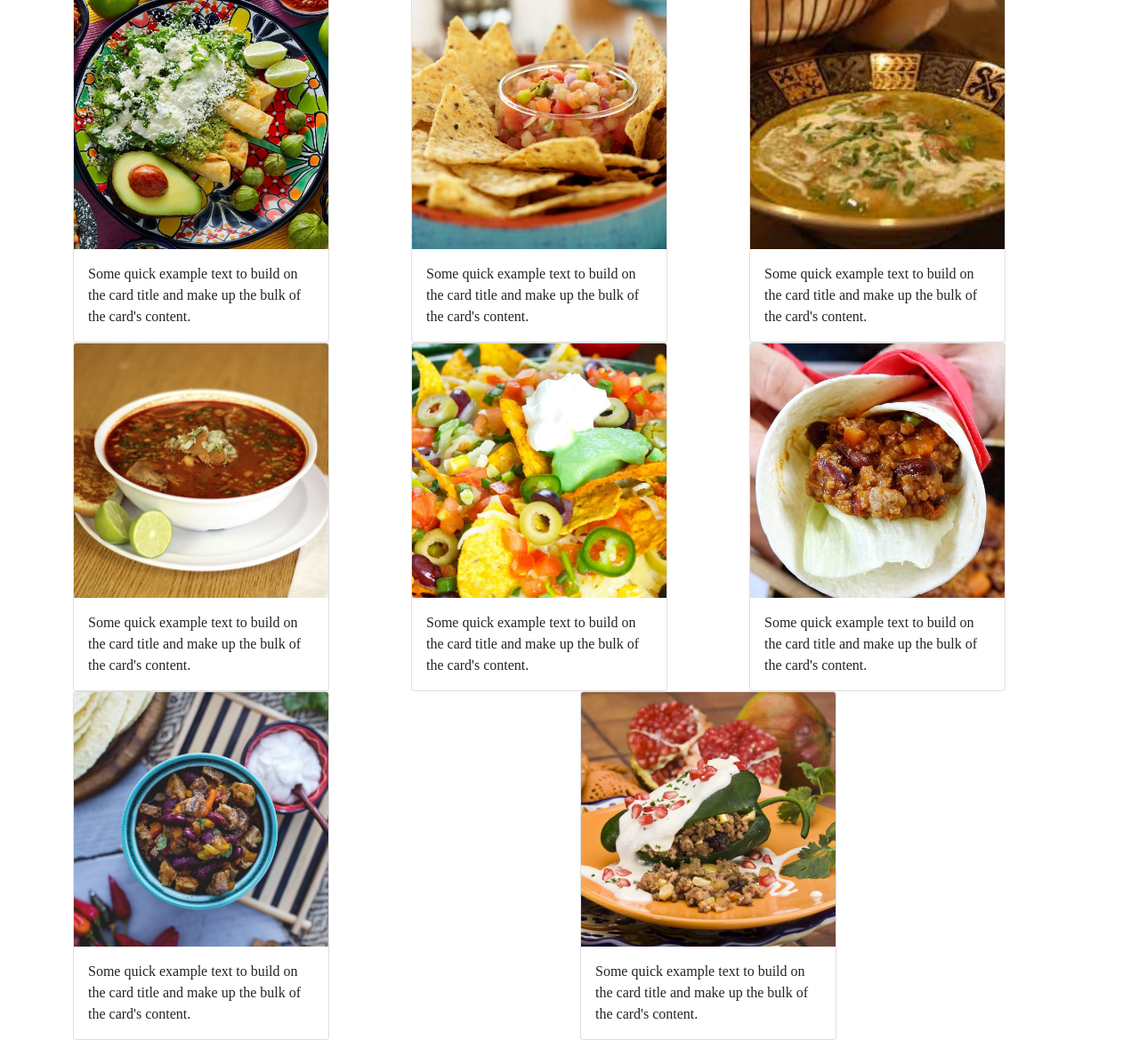
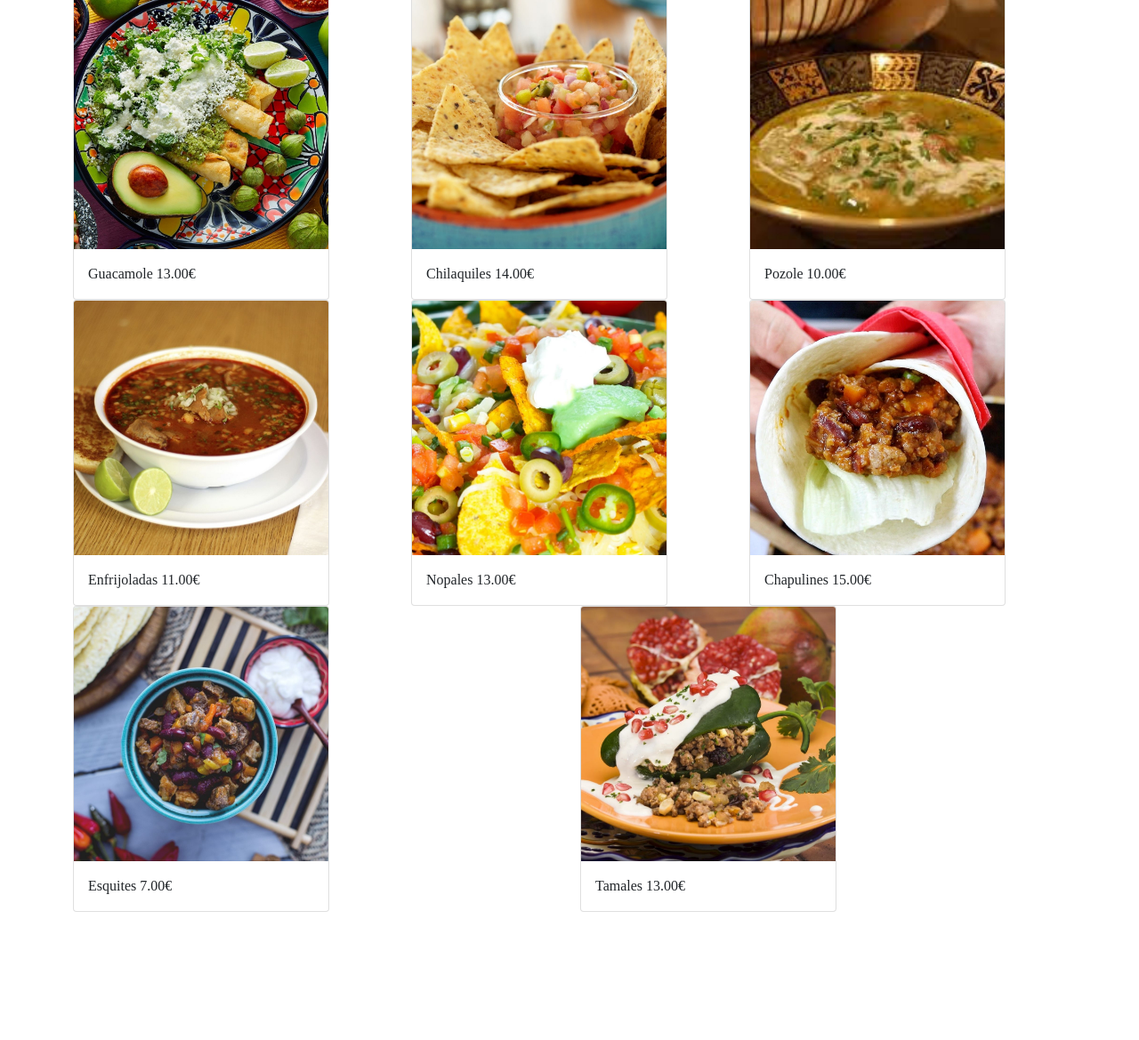
Before and after one commit to Davide7-bel/ristorante, a plain HTML site: page mexincan.html in a window 1280 px wide. Shown: the part 97-1266 px from the top of the page at 89% size. After the commit the page ends 1122 px from the top, so only its background shows below. Drawn offline with nearby package versions, Linux system fonts and the light colour scheme; a web font is replaced by a local one.

Commit message:
altre cose

```diff
--- a/mexincan.html
+++ b/mexincan.html
@@ -102,7 +102,7 @@
             <div class="card" style="width: 18rem;">
                 <img src="immagini-messicane/Progetto senza titolo (1).jpg" class="card-img-top" alt="...">
                 <div class="card-body">
-                  <p class="card-text">Some quick example text to build on the card title and make up the bulk of the card's content.</p>
+                  <p class="card-text">Guacamole 13.00€</p>
                 </div>
               </div>
         </div>
@@ -110,7 +110,7 @@
             <div class="card" style="width: 18rem;">
                 <img src="immagini-messicane/Progetto senza titolo (2).jpg" class="card-img-top" alt="...">
                 <div class="card-body">
-                  <p class="card-text">Some quick example text to build on the card title and make up the bulk of the card's content.</p>
+                  <p class="card-text">Chilaquiles 14.00€</p>
                 </div>
               </div>
         </div>
@@ -118,7 +118,7 @@
             <div class="card" style="width: 18rem;">
                 <img src="immagini-messicane/Progetto senza titolo (3).jpg" class="card-img-top" alt="...">
                 <div class="card-body">
-                  <p class="card-text">Some quick example text to build on the card title and make up the bulk of the card's content.</p>
+                  <p class="card-text">Pozole 10.00€</p>
                 </div>
               </div>
         </div>
@@ -126,7 +126,7 @@
             <div class="card" style="width: 18rem;">
                 <img src="immagini-messicane/Progetto senza titolo (4).jpg" class="card-img-top" alt="...">
                 <div class="card-body">
-                  <p class="card-text">Some quick example text to build on the card title and make up the bulk of the card's content.</p>
+                  <p class="card-text">Enfrijoladas 11.00€</p>
                 </div>
               </div>
         </div>
@@ -134,7 +134,7 @@
             <div class="card" style="width: 18rem;">
                 <img src="immagini-messicane/Progetto senza titolo (5).jpg" class="card-img-top" alt="...">
                 <div class="card-body">
-                  <p class="card-text">Some quick example text to build on the card title and make up the bulk of the card's content.</p>
+                  <p class="card-text">Nopales 13.00€</p>
                 </div>
               </div>
         </div>
@@ -142,7 +142,7 @@
             <div class="card" style="width: 18rem;">
                 <img src="immagini-messicane/Progetto senza titolo (6).jpg" class="card-img-top" alt="...">
                 <div class="card-body">
-                  <p class="card-text">Some quick example text to build on the card title and make up the bulk of the card's content.</p>
+                  <p class="card-text">Chapulines 15.00€</p>
                 </div>
               </div>
         </div>
@@ -150,7 +150,7 @@
             <div class="card" style="width: 18rem;">
                 <img src="immagini-messicane/Progetto senza titolo (7).jpg" class="card-img-top" alt="...">
                 <div class="card-body">
-                  <p class="card-text">Some quick example text to build on the card title and make up the bulk of the card's content.</p>
+                  <p class="card-text">Esquites 7.00€</p>
                 </div>
               </div>
         </div>
@@ -158,7 +158,7 @@
             <div class="card" style="width: 18rem;">
                 <img src="immagini-messicane/Progetto senza titolo.jpg" class="card-img-top" alt="...">
                 <div class="card-body">
-                  <p class="card-text">Some quick example text to build on the card title and make up the bulk of the card's content.</p>
+                  <p class="card-text">Tamales 13.00€</p>
                 </div>
               </div>
         </div>
```
Also changed, not shown: indian.html (+8 -8 lines).
